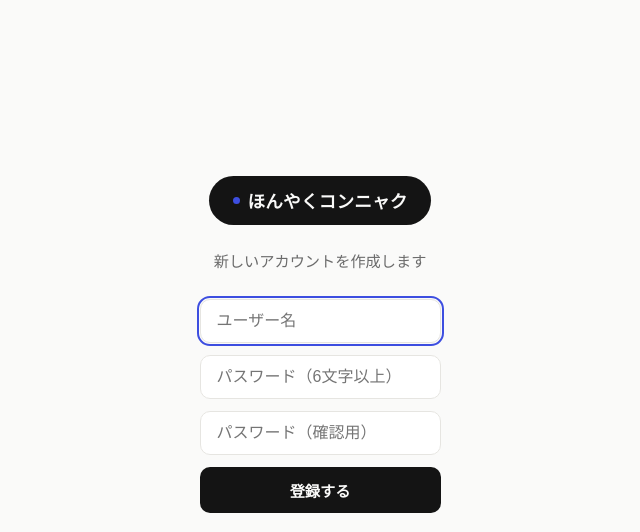
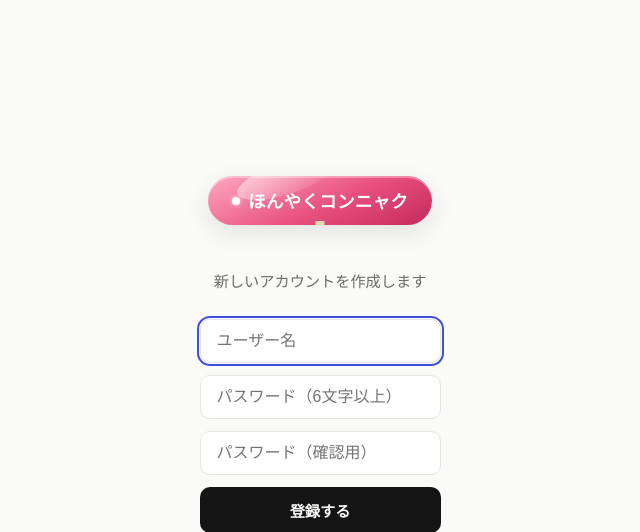
Before and after one commit to tomokiyama2000-cmyk/honyaku-kon-nyaku, a Flask app: page /register in a window 1280 px wide. Shown: the top 532 px of the page, without its empty margins (320-960 px from the left). Run offline with Flask 3, Linux system fonts and the light colour scheme; parts of the project's set-up code (start-up, migrations or seed data) failed here and were passed over; some web fonts are replaced.

Commit message:
タイトルバッジを『ほんやくコンニャク』を連想させるゼリー菓子スティック風デザインに変更: つやのあるピンク〜赤のグラデーション、光沢ハイライト、キャンディスティックを追加。キャラクターやベル等の固有シンボルは使わず、オリジナルの菓子モチーフとして表現

```diff
--- a/static/style.css
+++ b/static/style.css
@@ -103,16 +103,50 @@ button {
   gap: var(--space-2);
   padding: var(--space-3) var(--space-6);
   border-radius: var(--radius-full);
-  background: var(--text);
-  margin-bottom: var(--space-1);
+  /* 「ほんやくコンニャク」を連想させる、つやのあるゼリー菓子風の配色（キャラクター固有のシンボルは使わない） */
+  background: linear-gradient(155deg, #FFA9C0 0%, #E8517E 55%, #C22A5C 100%);
+  box-shadow: var(--shadow-md), inset 0 2px 0 rgba(255, 255, 255, 0.35);
+  margin-bottom: var(--space-5);
+  overflow: hidden;
+}
+
+/* ゼリーらしい、つるっとした光沢のハイライト */
+.gadget-badge::before {
+  content: "";
+  position: absolute;
+  top: -14px;
+  left: 12%;
+  width: 46%;
+  height: 65%;
+  background: linear-gradient(160deg, rgba(255, 255, 255, 0.55), rgba(255, 255, 255, 0));
+  border-radius: 50%;
+  transform: rotate(-18deg);
+  pointer-events: none;
+}
+
+/* 飴・ゼリー菓子のスティック（持ち手） */
+.gadget-badge::after {
+  content: "";
+  position: absolute;
+  bottom: -16px;
+  left: 50%;
+  transform: translateX(-50%);
+  width: 9px;
+  height: 20px;
+  background: linear-gradient(180deg, #F0DCB8 0%, #D4AE78 100%);
+  border-radius: 0 0 4px 4px;
+  box-shadow: inset -1px 0 0 rgba(0, 0, 0, 0.08);
 }
 
 .gadget-badge__knob {
-  width: 7px;
-  height: 7px;
+  width: 8px;
+  height: 8px;
   border-radius: 50%;
-  background: var(--accent);
+  background: #FFFFFF;
+  box-shadow: 0 0 4px rgba(255, 255, 255, 0.8);
   flex-shrink: 0;
+  position: relative;
+  z-index: 1;
 }
 
 .app__title {
@@ -121,11 +155,13 @@ button {
   font-size: 1.2rem;
   letter-spacing: 0.01em;
   margin: 0;
-  color: var(--bg);
+  color: #FFFFFF;
+  position: relative;
+  z-index: 1;
 }
 
 .app__tagline {
-  margin: var(--space-3) 0 0;
+  margin: var(--space-4) 0 0;
   color: var(--text-muted);
   font-size: 0.95rem;
 }
```
